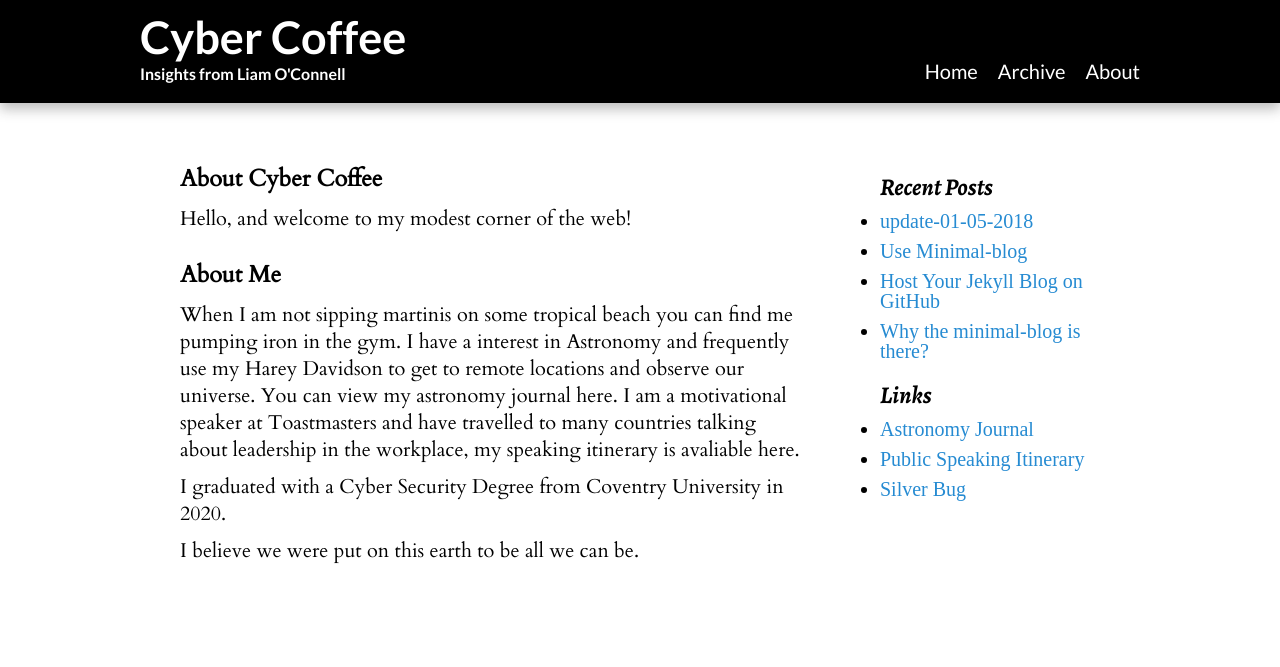
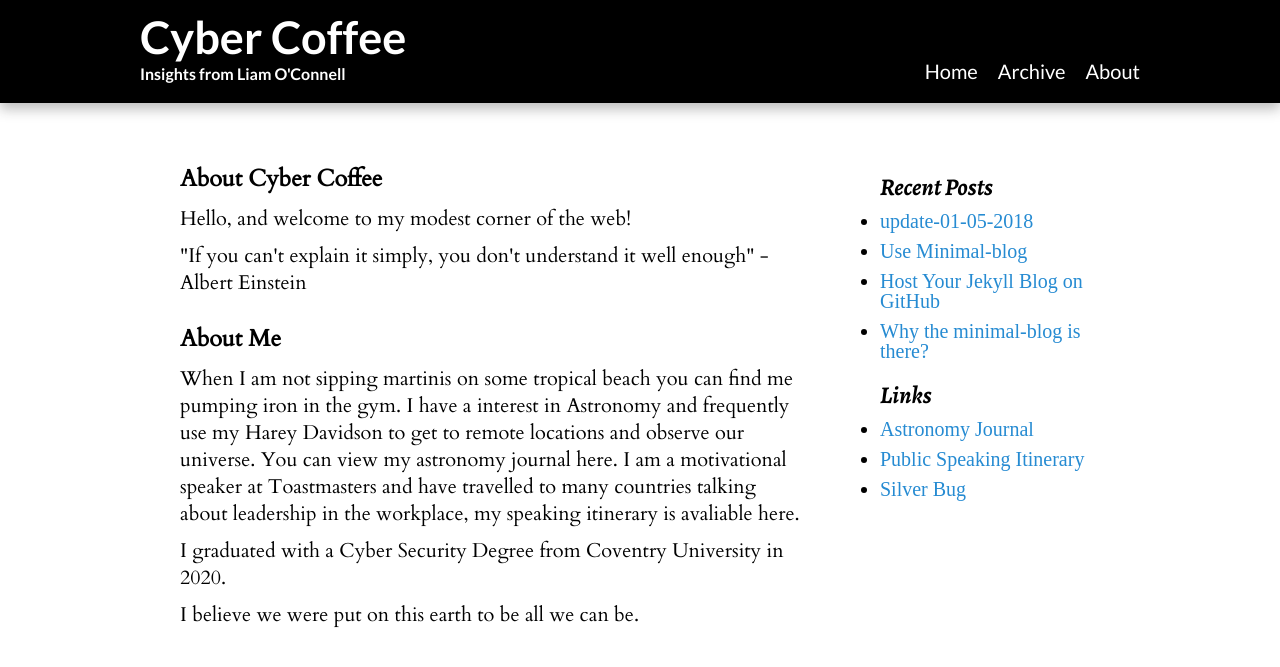
Before and after one commit to lpoconnell/CyberCoffee, a Jekyll site: the page built from list.html, in a window 1280 px wide. Shown: the top 667 px of the page. Built offline with Jekyll 4.4.1, drawn with Linux system fonts in a browser that asks for light colours; some web fonts are replaced.

Commit message:
Update list.html

```diff
--- a/list.html
+++ b/list.html
@@ -3,6 +3,7 @@ layout: default
 ---
 <h3>About Cyber Coffee</h3>
 <p>Hello, and welcome to my modest corner of the web!</p>
+<p>"If you can't explain it simply, you don't understand it well enough" - Albert Einstein</p>
 <br>
 <h3>About Me</h3>
 <p>When I am not sipping martinis on some tropical beach you can find me pumping iron in the gym. I have a interest in Astronomy and frequently use my Harey Davidson to get to remote locations and observe our universe. You can view my astronomy journal here. I am a motivational speaker at Toastmasters and have travelled to many countries talking about leadership in the workplace, my speaking itinerary is avaliable here. </p>
```
